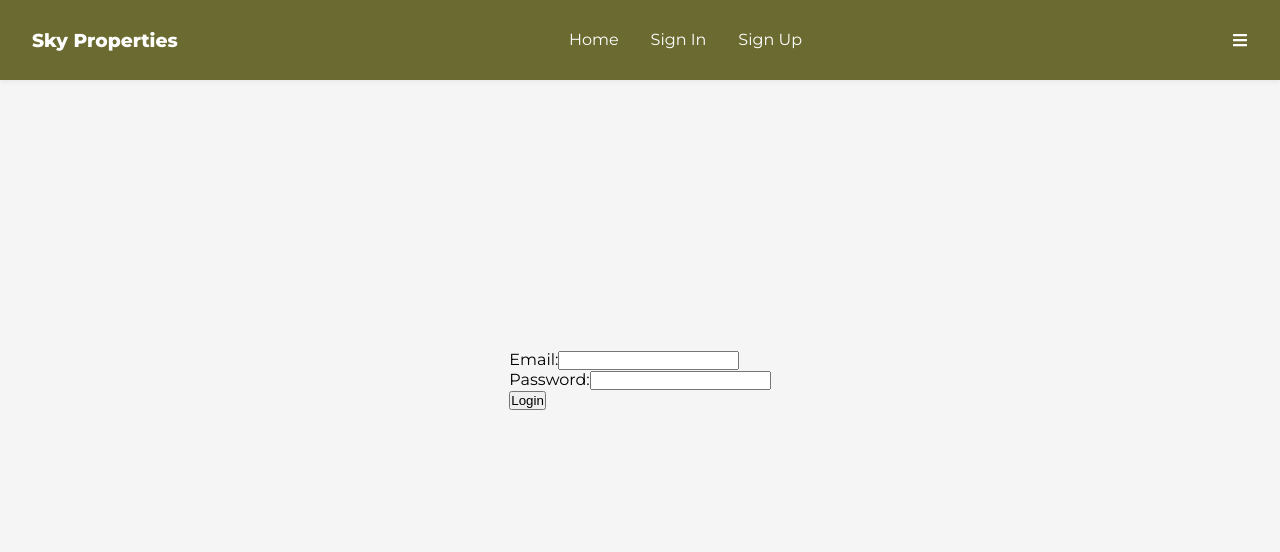
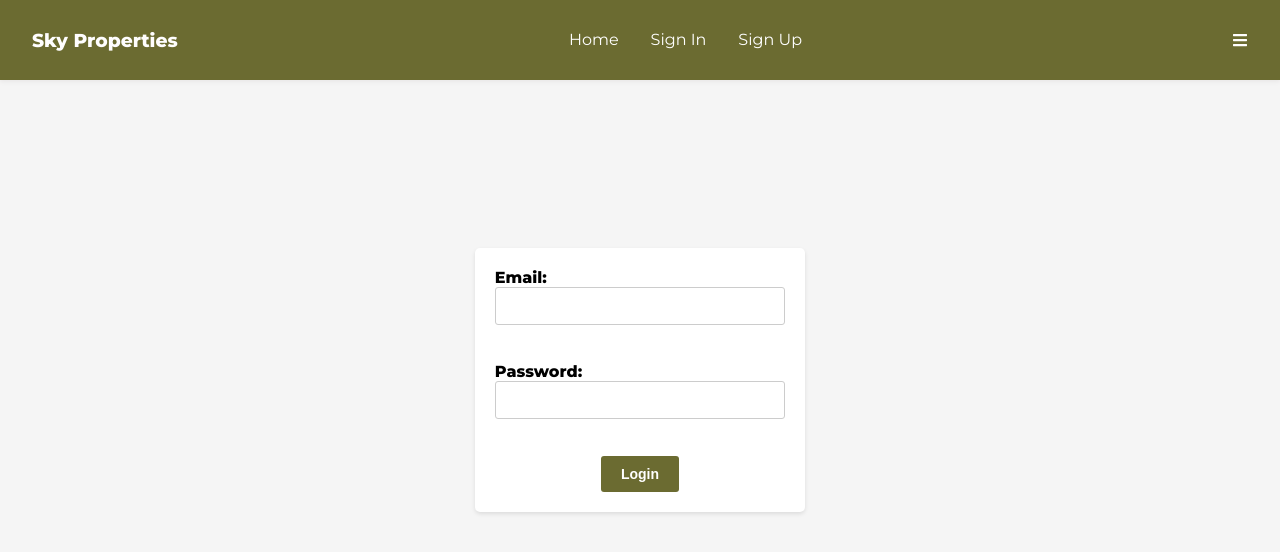
Before and after one commit to MPChege/SkyPropertiesApp, a React (Create React App) app: page /login in a window 1280 px wide. Shown: the top 552 px of the page. Built offline with nearby package versions, Linux system fonts and the light colour scheme.

Commit message:
Added css for login page

```diff
--- a/src/App.css
+++ b/src/App.css
@@ -181,3 +181,85 @@ nav {
 .thank-you-message p {
   font-size: 16px;
 }
+.login-page {
+  display: flex;
+  justify-content: center;
+  align-items: center;
+  height: 100vh;
+  background-color: #f5f5f5;
+}
+
+.login-form {
+  background-color: #ffffff;
+  padding: 20px;
+  border-radius: 5px;
+  box-shadow: 0 2px 4px rgba(0, 0, 0, 0.1);
+}
+
+.login-form label {
+  display: block;
+  margin-bottom: 8px;
+  font-weight: bold;
+}
+
+.login-form input[type="email"],
+.login-form input[type="password"] {
+  width: 100%;
+  padding: 10px;
+  border: 1px solid #ccc;
+  border-radius: 3px;
+  font-size: 14px;
+  margin-bottom: 10px;
+}
+
+.login-form button[type="submit"] {
+  background-color: #6b6b31;
+  color: #ffffff;
+  border: none;
+  border-radius: 3px;
+  padding: 10px 20px;
+  font-size: 14px;
+  font-weight: bold;
+  cursor: pointer;
+}
+
+.login-form button[type="submit"]:hover {
+  background-color: #5767aa;
+}
+
+.credentials {
+  text-align: center;
+  margin-bottom: 20px;
+}
+
+.credentials h2 {
+  font-size: 24px;
+  margin-bottom: 10px;
+}
+
+.credentials p {
+  font-size: 16px;
+  margin-bottom: 10px;
+}
+
+.password-reset {
+  text-align: center;
+  margin-bottom: 20px;
+}
+
+.password-reset h2 {
+  font-size: 24px;
+  margin-bottom: 10px;
+}
+
+.login-page > .login-form,
+.login-page > .credentials,
+.login-page > .password-reset {
+  width: 100%;
+  max-width: 400px;
+}
+
+.login-page button {
+  display: block;
+  margin: 0 auto;
+}
```
